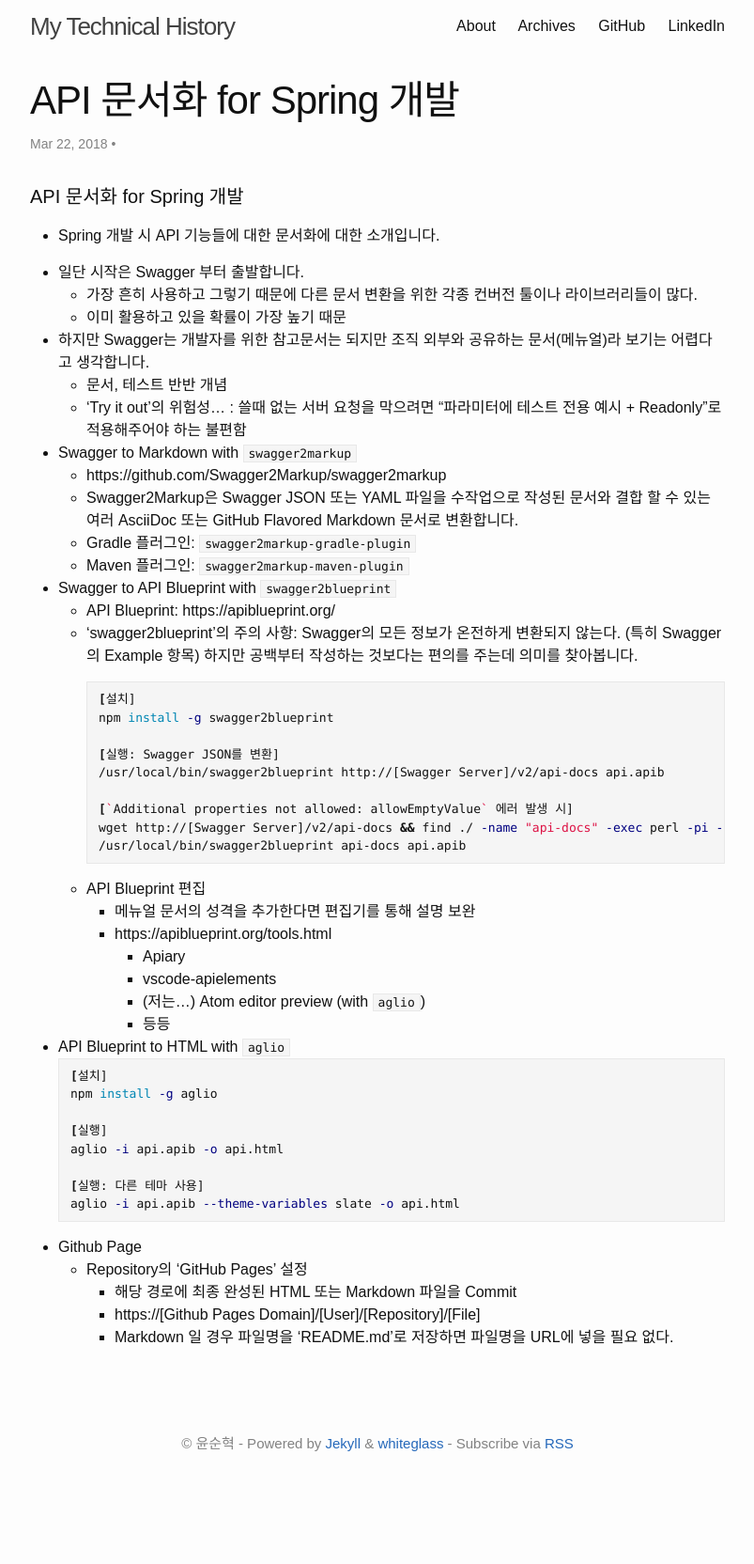
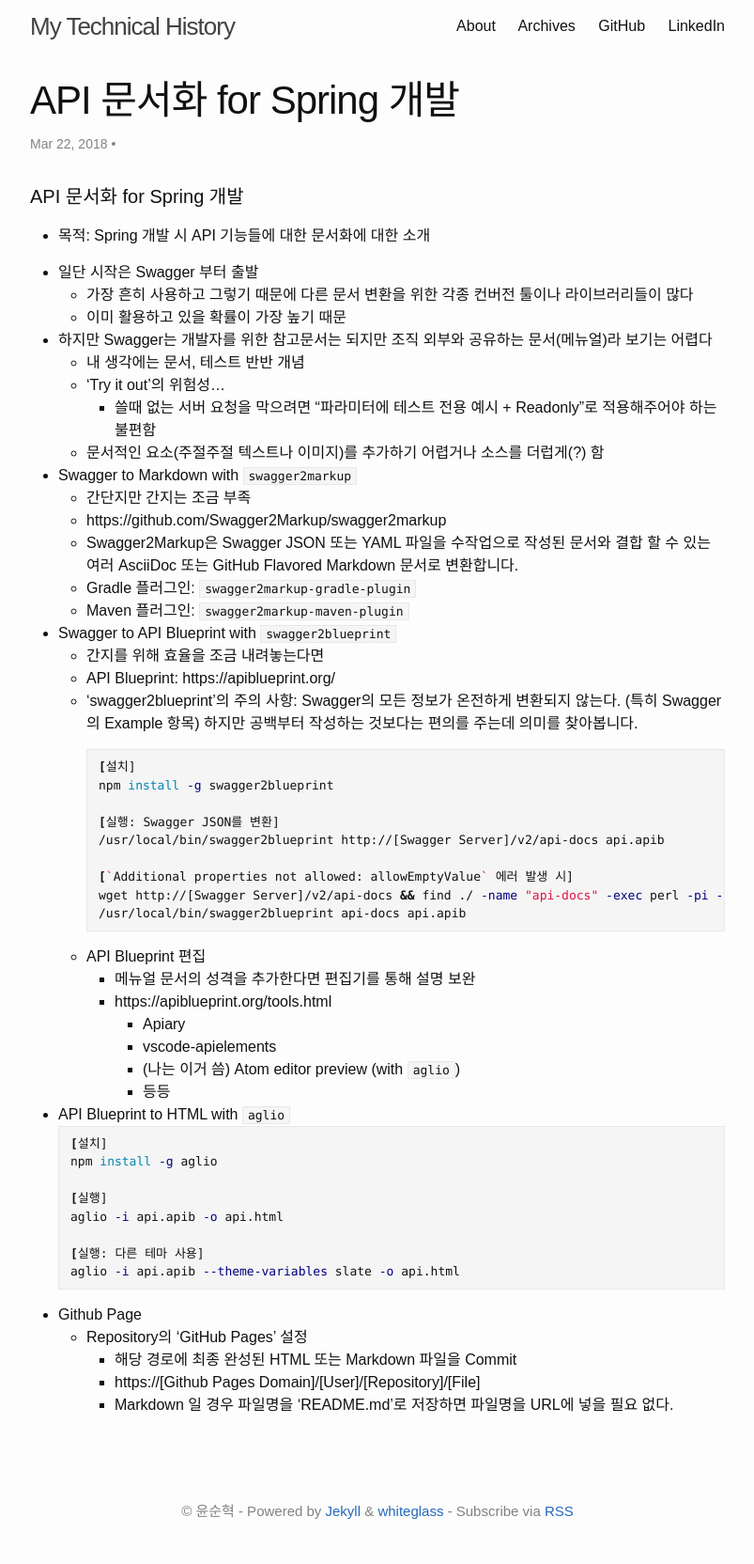
Before and after one commit to SoonhyukYoon/soonhyukyoon.github.io, a Jekyll site: the page built from _posts/2018-03-22-API-Swagger_to_Aglio.md, in a window 1280 px wide. Shown: the whole page at 94% size, without its empty margins (238-1041 px from the left). Built offline with Jekyll 4.4.1, drawn with Linux system fonts in a browser that asks for light colours; before the commit the page ends 1592 px from its top, so only the background shows below that.

Commit message:
Post update

```diff
--- a/_posts/2018-03-22-API-Swagger_to_Aglio.md
+++ b/_posts/2018-03-22-API-Swagger_to_Aglio.md
@@ -3,31 +3,36 @@ layout: post
 title:  "API 문서화 for Spring 개발"
 date:  2018-03-22
 categories:
-- API
+- REST
 tags:
 - API Blueprint
+- apib
 - Swagger
 - Aglio
 published: true
 ---
 #### API 문서화 for Spring 개발
-- Spring 개발 시 API 기능들에 대한 문서화에 대한 소개입니다.
+- 목적: Spring 개발 시 API 기능들에 대한 문서화에 대한 소개
 
-- 일단 시작은 Swagger 부터 출발합니다.
-  - 가장 흔히 사용하고 그렇기 때문에 다른 문서 변환을 위한 각종 컨버전 툴이나 라이브러리들이 많다.
+- 일단 시작은 Swagger 부터 출발
+  - 가장 흔히 사용하고 그렇기 때문에 다른 문서 변환을 위한 각종 컨버전 툴이나 라이브러리들이 많다
   - 이미 활용하고 있을 확률이 가장 높기 때문
 
-- 하지만 Swagger는 개발자를 위한 참고문서는 되지만 조직 외부와 공유하는 문서(메뉴얼)라 보기는 어렵다고 생각합니다.
-  - 문서, 테스트 반반 개념
-  - 'Try it out'의 위험성... : 쓸때 없는 서버 요청을 막으려면 "파라미터에 테스트 전용 예시 + Readonly"로 적용해주어야 하는 불편함
+- 하지만 Swagger는 개발자를 위한 참고문서는 되지만 조직 외부와 공유하는 문서(메뉴얼)라 보기는 어렵다
+  - 내 생각에는 문서, 테스트 반반 개념
+  - 'Try it out'의 위험성...
+    - 쓸때 없는 서버 요청을 막으려면 "파라미터에 테스트 전용 예시 + Readonly"로 적용해주어야 하는 불편함
+  - 문서적인 요소(주절주절 텍스트나 이미지)를 추가하기 어렵거나 소스를 더럽게(?) 함
 
 - Swagger to Markdown with `swagger2markup`
+  - 간단지만 간지는 조금 부족
   - https://github.com/Swagger2Markup/swagger2markup
   - Swagger2Markup은 Swagger JSON 또는 YAML 파일을 수작업으로 작성된 문서와 결합 할 수 있는 여러 AsciiDoc 또는 GitHub Flavored Markdown 문서로 변환합니다.
   - Gradle 플러그인: `swagger2markup-gradle-plugin`
   - Maven 플러그인: `swagger2markup-maven-plugin`
 
 - Swagger to API Blueprint with `swagger2blueprint`
+  - 간지를 위해 효율을 조금 내려놓는다면
   - API Blueprint: https://apiblueprint.org/
   - 'swagger2blueprint'의 주의 사항: Swagger의 모든 정보가 온전하게 변환되지 않는다. (특히 Swagger의 Example 항목) 하지만 공백부터 작성하는 것보다는 편의를 주는데 의미를 찾아봅니다.
 
@@ -48,7 +53,7 @@ published: true
     - https://apiblueprint.org/tools.html
       - Apiary
       - vscode-apielements
-      - (저는...) Atom editor preview (with `aglio`)
+      - (나는 이거 씀) Atom editor preview (with `aglio`)
       - 등등
 
 - API Blueprint to HTML with `aglio`
```
Also changed, not shown: _posts/2018-01-15-CI-NPM_Private_Repository.md (added, +100 -0 lines).
